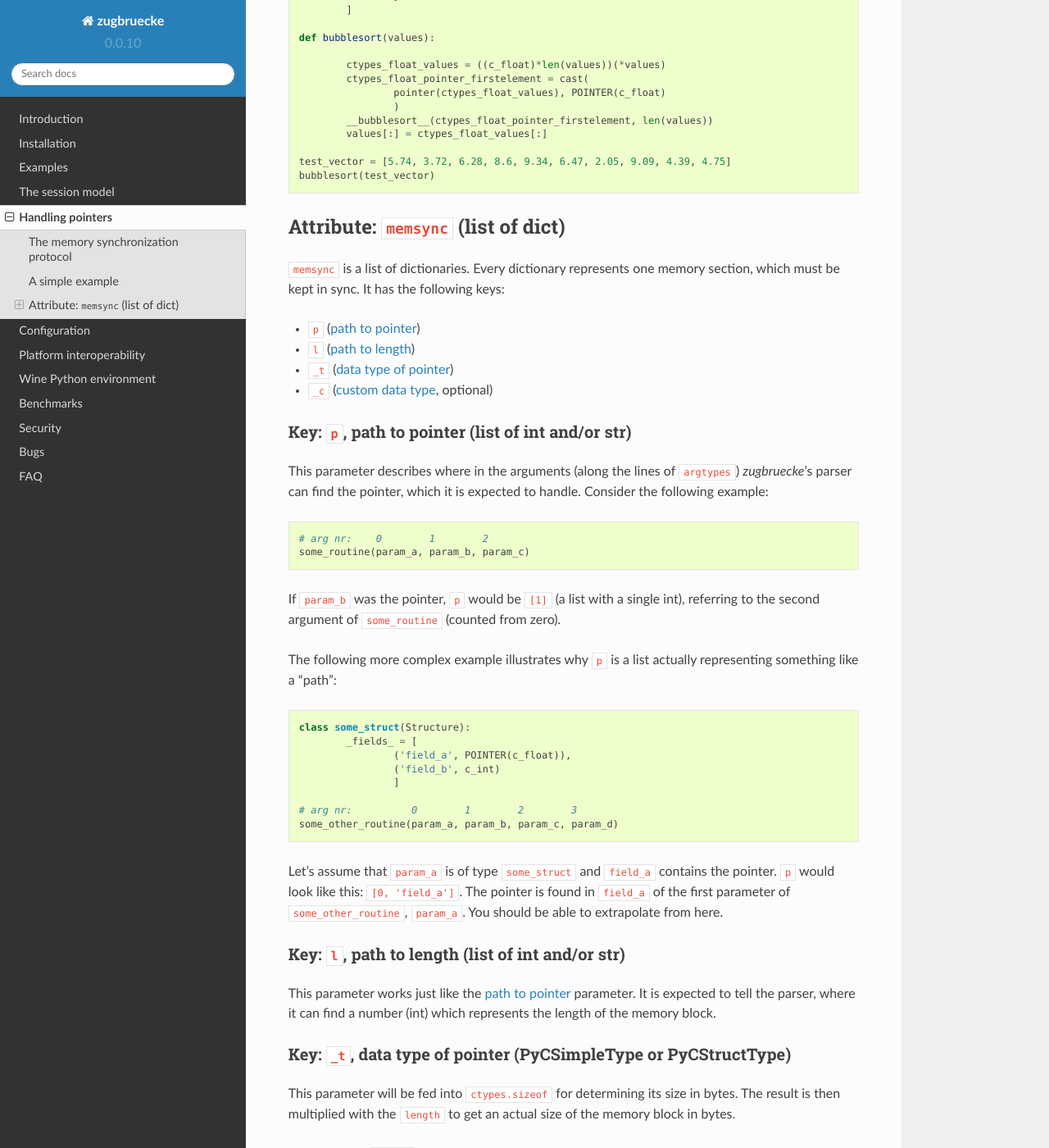
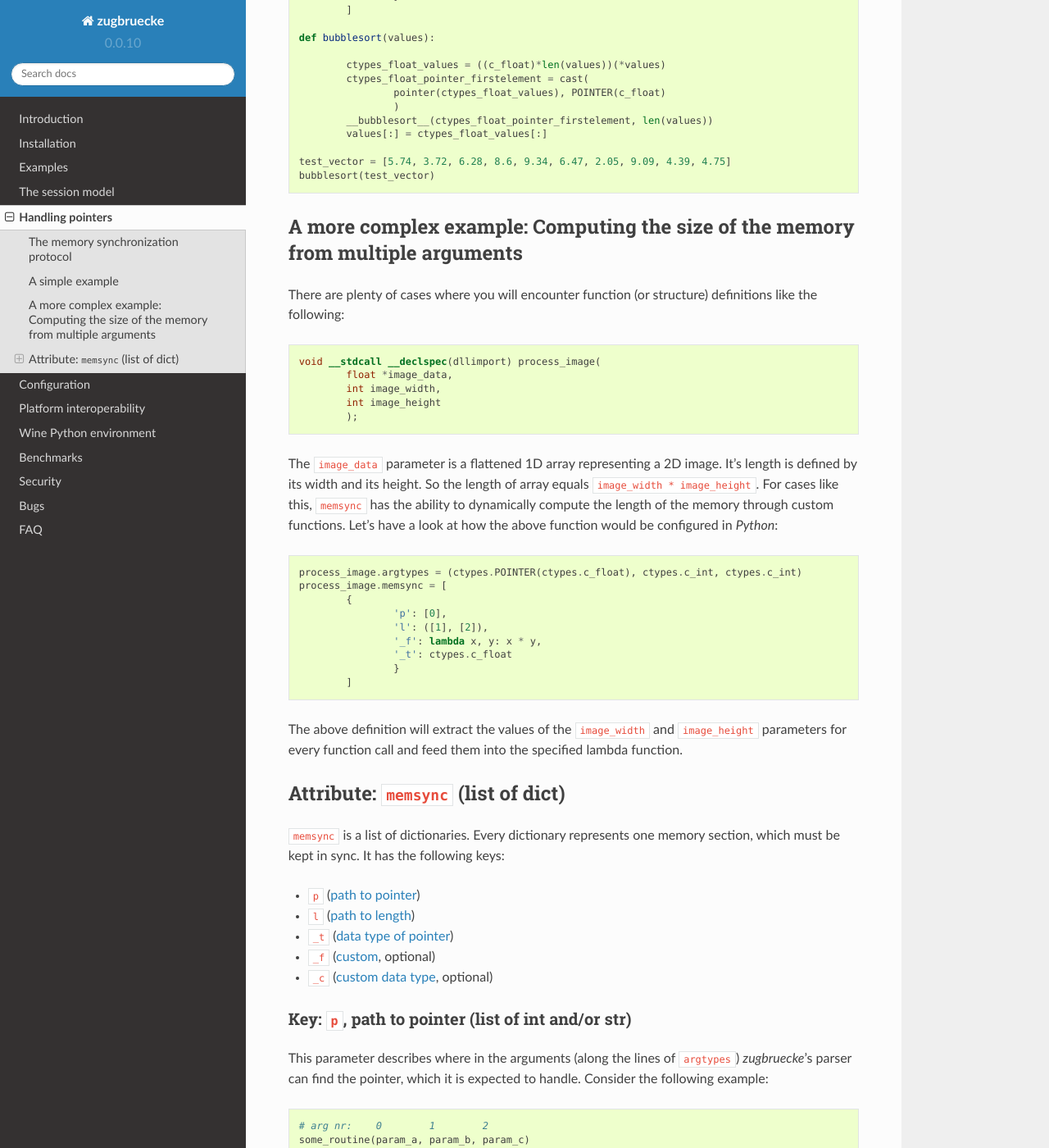
Before and after one commit to pleiszenburg/zugbruecke, a Sphinx documentation site: the page built from docs/memsync.rst, in a window 1280 px wide and 1400 px high, scrolled down 2426 px. Shown: the whole window at 82% size. Built offline with Sphinx 7.4.7 and the Read the Docs theme 2.0.0, drawn with Linux system fonts in a browser that asks for light colours; some of the changed text lies outside the part shown.

Commit message:
updated documentation

```diff
--- a/docs/memsync.rst
+++ b/docs/memsync.rst
@@ -149,6 +149,43 @@ The complete example, which will run on *Unix* and on *Windows* looks just like
 	test_vector = [5.74, 3.72, 6.28, 8.6, 9.34, 6.47, 2.05, 9.09, 4.39, 4.75]
 	bubblesort(test_vector)
 
+
+A more complex example: Computing the size of the memory from multiple arguments
+--------------------------------------------------------------------------------
+
+There are plenty of cases where you will encounter function (or structure)
+definitions like the following:
+
+.. code:: C
+
+	void __stdcall __declspec(dllimport) process_image(
+		float *image_data,
+		int image_width,
+		int image_height
+		);
+
+The ``image_data`` parameter is a flattened 1D array representing a 2D image.
+It's length is defined by its width and its height. So the length of array equals
+``image_width * image_height``. For cases like this, ``memsync`` has the ability
+to dynamically compute the length of the memory through custom functions.
+Let's have a look at how the above function would be configured in *Python*:
+
+.. code:: python
+
+	process_image.argtypes = (ctypes.POINTER(ctypes.c_float), ctypes.c_int, ctypes.c_int)
+	process_image.memsync = [
+		{
+			'p': [0],
+			'l': ([1], [2]),
+			'_f': lambda x, y: x * y,
+			'_t': ctypes.c_float
+			}
+		]
+
+The above definition will extract the values of the ``image_width`` and
+``image_height`` parameters for every function call and feed them into the
+specified lambda function.
+
 Attribute: ``memsync`` (list of dict)
 ----------------------------------------
 
@@ -158,6 +195,7 @@ section, which must be kept in sync. It has the following keys:
 * ``p`` (:ref:`path to pointer <pathpointer>`)
 * ``l`` (:ref:`path to length <pathlength>`)
 * ``_t`` (:ref:`data type of pointer <pointertype>`)
+* ``_f`` (:ref:`custom <length function>`, optional)
 * ``_c`` (:ref:`custom data type <customtype>`, optional)
 
 .. _pathpointer:
@@ -198,12 +236,15 @@ You should be able to extrapolate from here.
 
 .. _pathlength:
 
-Key: ``l``, path to length (list of int and/or str)
-^^^^^^^^^^^^^^^^^^^^^^^^^^^^^^^^^^^^^^^^^^^^^^^^^^^
+Key: ``l``, path to length (list of int and/or str OR tuple of lists of int and/or str)
+^^^^^^^^^^^^^^^^^^^^^^^^^^^^^^^^^^^^^^^^^^^^^^^^^^^^^^^^^^^^^^^^^^^^^^^^^^^^^^^^^^^^^^^
 
 This parameter works just like the :ref:`path to pointer <pathpointer>` parameter.
 It is expected to tell the parser, where it can find a number (int) which represents
 the length of the memory block.
+
+It is expected to be either a single path list like ``[0, 'field_a']`` or a tuple
+of multiple (or even zero) path lists, if the optional ``_f`` key is defined.
 
 .. _pointertype:
 
@@ -221,6 +262,15 @@ It will accept `fundamental types`_ as well as `structure types`_.
 .. _fundamental types: https://docs.python.org/3/library/ctypes.html?highlight=ctypes#fundamental-data-types
 .. _structure types: https://docs.python.org/3/library/ctypes.html?highlight=ctypes#ctypes.Structure
 
+.. _length function:
+
+Key: ``_f``, custom function for computing the length of the memory segment (optional)
+^^^^^^^^^^^^^^^^^^^^^^^^^^^^^^^^^^^^^^^^^^^^^^^^^^^^^^^^^^^^^^^^^^^^^^^^^^^^^^^^^^^^^^
+
+This field can be used to plug in a function or lambda expression for computing the ``length``
+of the memory section from multiple parameters. The function is expected to accept a number of
+arguments equal to the number of elements of the tuple of length paths defined in ``l``.
+
 .. _customtype:
 
 Key: ``_c``, custom data type (optional)
```
